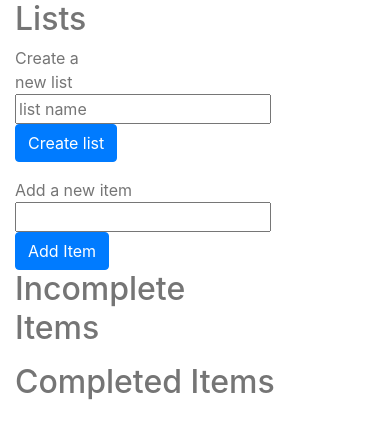
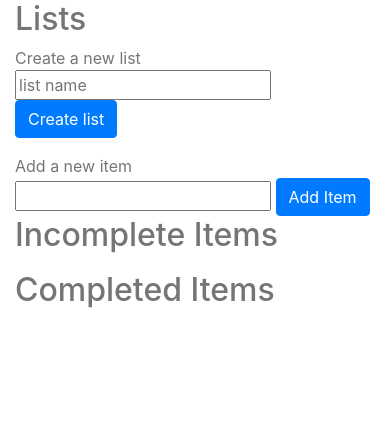
Before and after one commit to rmclean98/GroceryGoat, a Flask app: page /Lists in a window 390 px wide. Shown: the part 61-500 px from the top of the page. Run offline with Flask 2, Linux system fonts and the light colour scheme; a user stored in the database is signed in; data that the repository does not hold is empty; some libraries are stand-ins or nearby versions.

Commit message:
testing new changes to lists

```diff
--- a/templates/GGLists.html
+++ b/templates/GGLists.html
@@ -35,7 +35,7 @@
 </head>
 <body>
     {% block body %}
-    <div class="col-3">
+    <div class="col-md-3">
         <div>
             <h2>Lists</h2>
             Create a new list
@@ -53,7 +53,7 @@
         </div>
 
     </div>
-    <div class="col-9">
+    <div class="col-md-9">
         <div>
             Add a new item
             <form action="{{ url_for('addItem') }}" method="POST">
```
